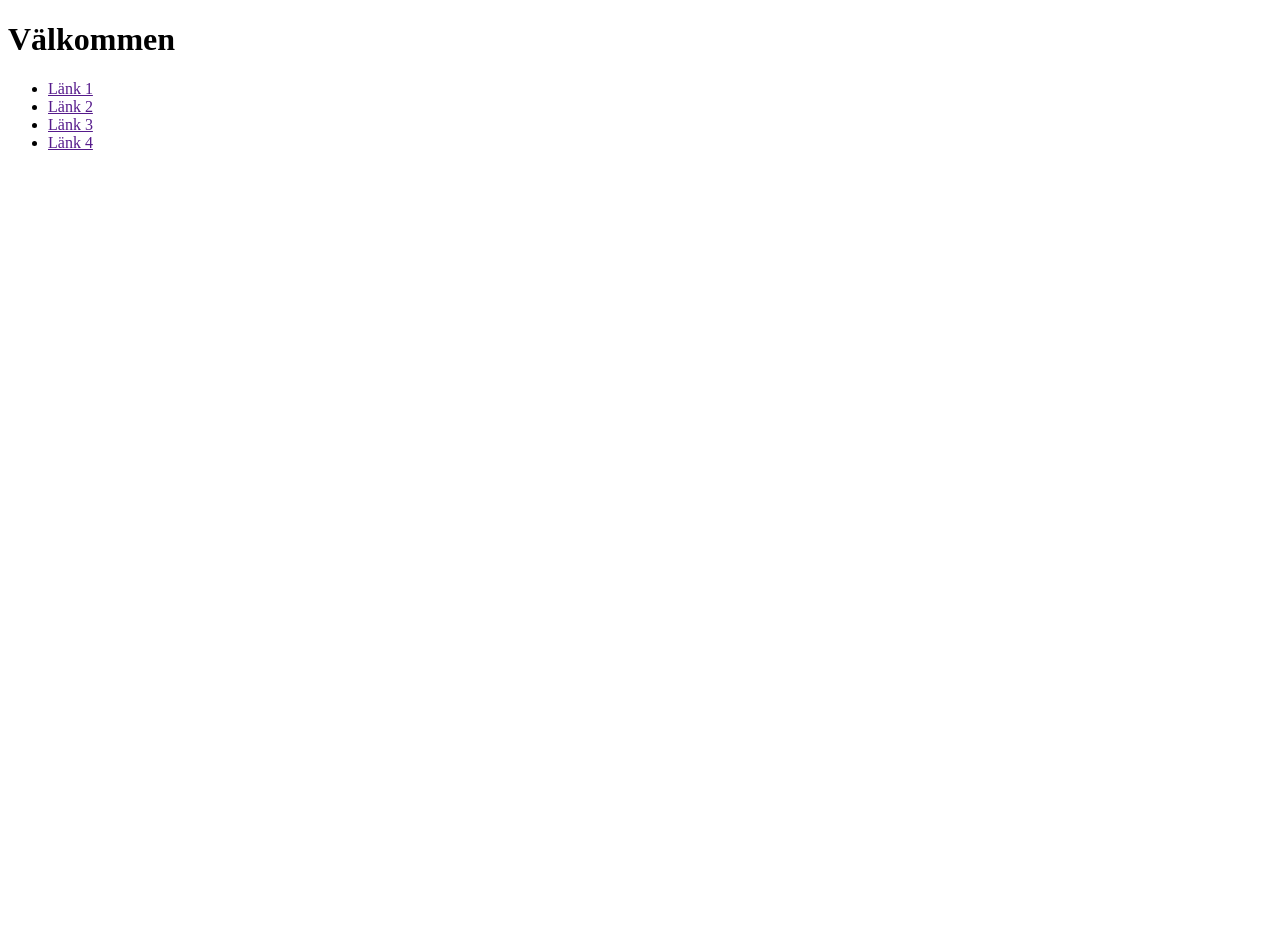
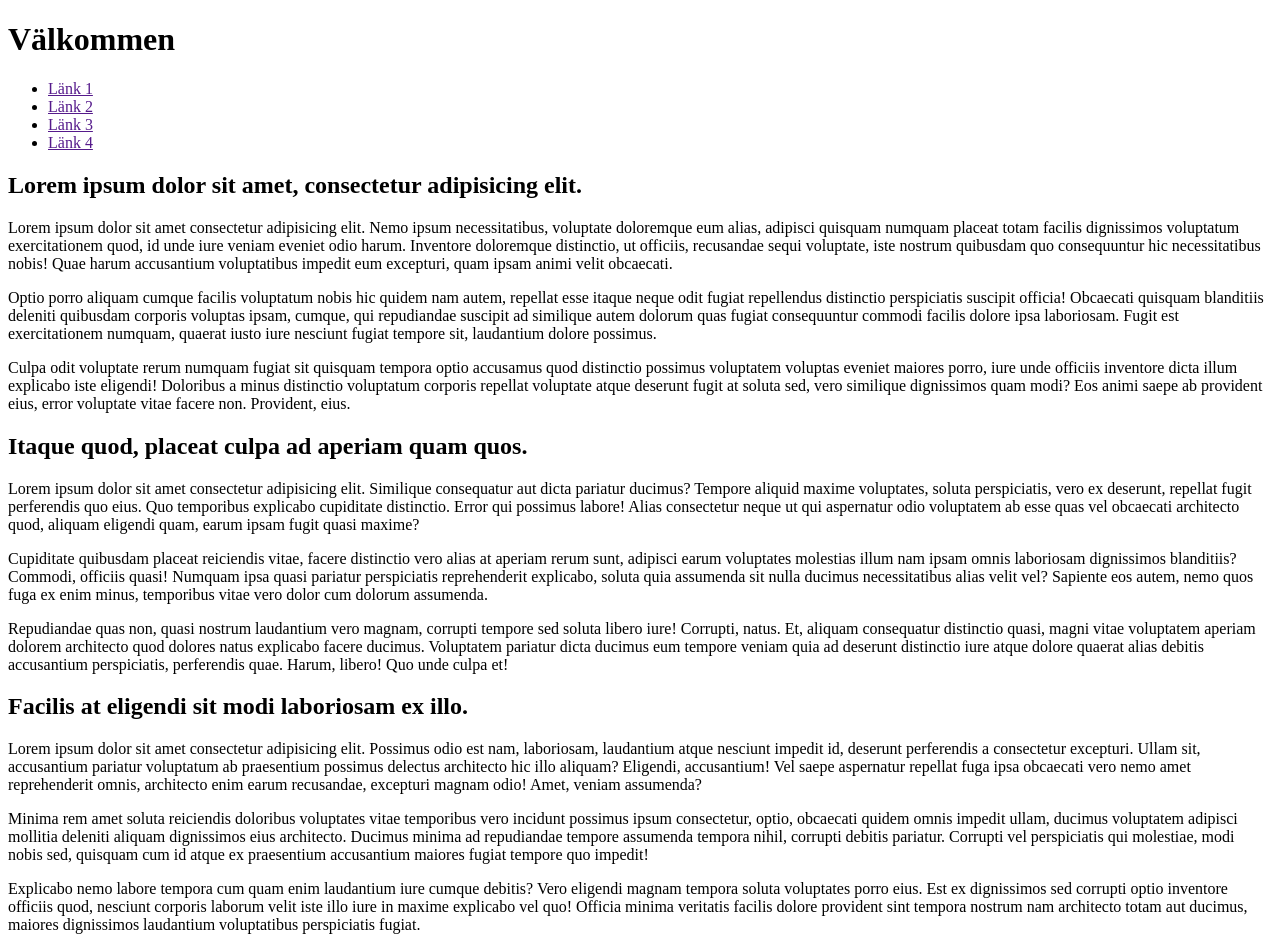
Before and after one commit to lstina/WebbTest, a plain HTML site: page index.html in a window 1280 px wide. Before the commit the page ends 800 px from the top, so only its background shows below. Drawn offline with Linux system fonts and the light colour scheme.

Commit message:
Skapade main-delen

```diff
--- a/index.html
+++ b/index.html
@@ -23,7 +23,28 @@
 
 
 
-    <main></main>
+    <main>
+        <article>
+            <section>
+                <h2>Lorem ipsum dolor sit amet, consectetur adipisicing elit.</h2>
+                <p>Lorem ipsum dolor sit amet consectetur adipisicing elit. Nemo ipsum necessitatibus, voluptate doloremque eum alias, adipisci quisquam numquam placeat totam facilis dignissimos voluptatum exercitationem quod, id unde iure veniam eveniet odio harum. Inventore doloremque distinctio, ut officiis, recusandae sequi voluptate, iste nostrum quibusdam quo consequuntur hic necessitatibus nobis! Quae harum accusantium voluptatibus impedit eum excepturi, quam ipsam animi velit obcaecati.</p>
+                <p>Optio porro aliquam cumque facilis voluptatum nobis hic quidem nam autem, repellat esse itaque neque odit fugiat repellendus distinctio perspiciatis suscipit officia! Obcaecati quisquam blanditiis deleniti quibusdam corporis voluptas ipsam, cumque, qui repudiandae suscipit ad similique autem dolorum quas fugiat consequuntur commodi facilis dolore ipsa laboriosam. Fugit est exercitationem numquam, quaerat iusto iure nesciunt fugiat tempore sit, laudantium dolore possimus.</p>
+                <p>Culpa odit voluptate rerum numquam fugiat sit quisquam tempora optio accusamus quod distinctio possimus voluptatem voluptas eveniet maiores porro, iure unde officiis inventore dicta illum explicabo iste eligendi! Doloribus a minus distinctio voluptatum corporis repellat voluptate atque deserunt fugit at soluta sed, vero similique dignissimos quam modi? Eos animi saepe ab provident eius, error voluptate vitae facere non. Provident, eius.</p>
+            </section>
+            <section>
+                <h2>Itaque quod, placeat culpa ad aperiam quam quos.</h2>
+                <p>Lorem ipsum dolor sit amet consectetur adipisicing elit. Similique consequatur aut dicta pariatur ducimus? Tempore aliquid maxime voluptates, soluta perspiciatis, vero ex deserunt, repellat fugit perferendis quo eius. Quo temporibus explicabo cupiditate distinctio. Error qui possimus labore! Alias consectetur neque ut qui aspernatur odio voluptatem ab esse quas vel obcaecati architecto quod, aliquam eligendi quam, earum ipsam fugit quasi maxime?</p>
+                <p>Cupiditate quibusdam placeat reiciendis vitae, facere distinctio vero alias at aperiam rerum sunt, adipisci earum voluptates molestias illum nam ipsam omnis laboriosam dignissimos blanditiis? Commodi, officiis quasi! Numquam ipsa quasi pariatur perspiciatis reprehenderit explicabo, soluta quia assumenda sit nulla ducimus necessitatibus alias velit vel? Sapiente eos autem, nemo quos fuga ex enim minus, temporibus vitae vero dolor cum dolorum assumenda.</p>
+                <p>Repudiandae quas non, quasi nostrum laudantium vero magnam, corrupti tempore sed soluta libero iure! Corrupti, natus. Et, aliquam consequatur distinctio quasi, magni vitae voluptatem aperiam dolorem architecto quod dolores natus explicabo facere ducimus. Voluptatem pariatur dicta ducimus eum tempore veniam quia ad deserunt distinctio iure atque dolore quaerat alias debitis accusantium perspiciatis, perferendis quae. Harum, libero! Quo unde culpa et!</p>
+            </section>
+            <section>
+                <h2>Facilis at eligendi sit modi laboriosam ex illo.</h2>
+                <p>Lorem ipsum dolor sit amet consectetur adipisicing elit. Possimus odio est nam, laboriosam, laudantium atque nesciunt impedit id, deserunt perferendis a consectetur excepturi. Ullam sit, accusantium pariatur voluptatum ab praesentium possimus delectus architecto hic illo aliquam? Eligendi, accusantium! Vel saepe aspernatur repellat fuga ipsa obcaecati vero nemo amet reprehenderit omnis, architecto enim earum recusandae, excepturi magnam odio! Amet, veniam assumenda?</p>
+                <p>Minima rem amet soluta reiciendis doloribus voluptates vitae temporibus vero incidunt possimus ipsum consectetur, optio, obcaecati quidem omnis impedit ullam, ducimus voluptatem adipisci mollitia deleniti aliquam dignissimos eius architecto. Ducimus minima ad repudiandae tempore assumenda tempora nihil, corrupti debitis pariatur. Corrupti vel perspiciatis qui molestiae, modi nobis sed, quisquam cum id atque ex praesentium accusantium maiores fugiat tempore quo impedit!</p>
+                <p>Explicabo nemo labore tempora cum quam enim laudantium iure cumque debitis? Vero eligendi magnam tempora soluta voluptates porro eius. Est ex dignissimos sed corrupti optio inventore officiis quod, nesciunt corporis laborum velit iste illo iure in maxime explicabo vel quo! Officia minima veritatis facilis dolore provident sint tempora nostrum nam architecto totam aut ducimus, maiores dignissimos laudantium voluptatibus perspiciatis fugiat.</p>
+            </section>
+        </article>
+    </main>
     <aside></aside>
     <footer></footer>
 </body>
```
